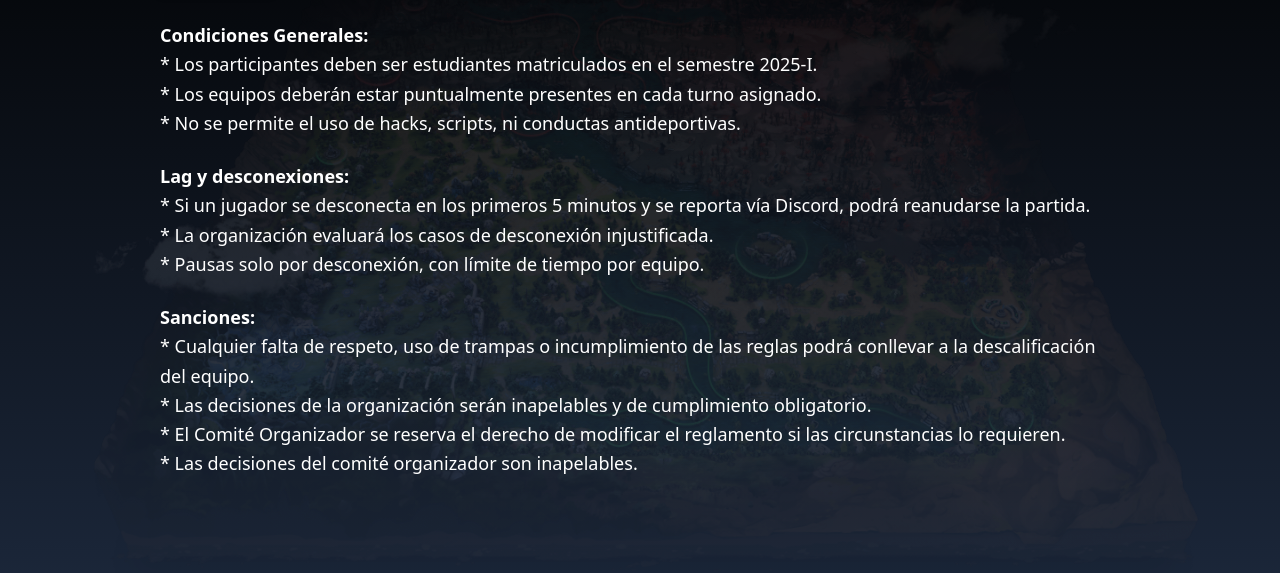
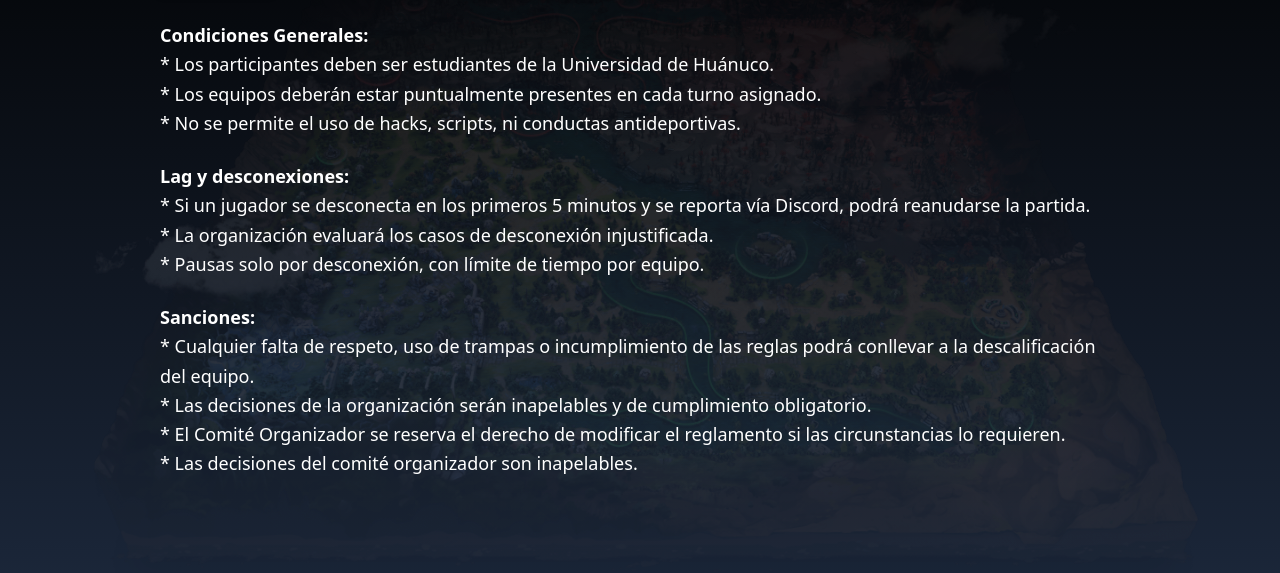
Before and after one commit to Transformacion-Digital-UDH/dota-fest-udh, an Astro site: page /reglas in a window 1280 px wide. Shown: the part 171-744 px from the top of the page. Built offline with nearby package versions, Linux system fonts and the light colour scheme; Astro itself is replaced by a stand-in of ours; what @midudev/tailwind-animations would draw is missing.

Commit message:
fix: update tournament participant eligibility criteria in rules.astro

```diff
--- a/src/partials/rules.astro
+++ b/src/partials/rules.astro
@@ -39,8 +39,7 @@ import escudoTI from "@assets/imgs/reglas.png";
             <div class="text-left space-y-6 text-lg leading-relaxed">
                 <p>
                     <strong>Condiciones Generales:</strong>
-                    <br />* Los participantes deben ser estudiantes matriculados
-                    en el semestre 2025-I.<br />
+                    <br />* Los participantes deben ser estudiantes de la Universidad de Huánuco.<br />
                     * Los equipos deberán estar puntualmente presentes en cada turno
                     asignado.<br />
                     * No se permite el uso de hacks, scripts, ni conductas antideportivas.
```
